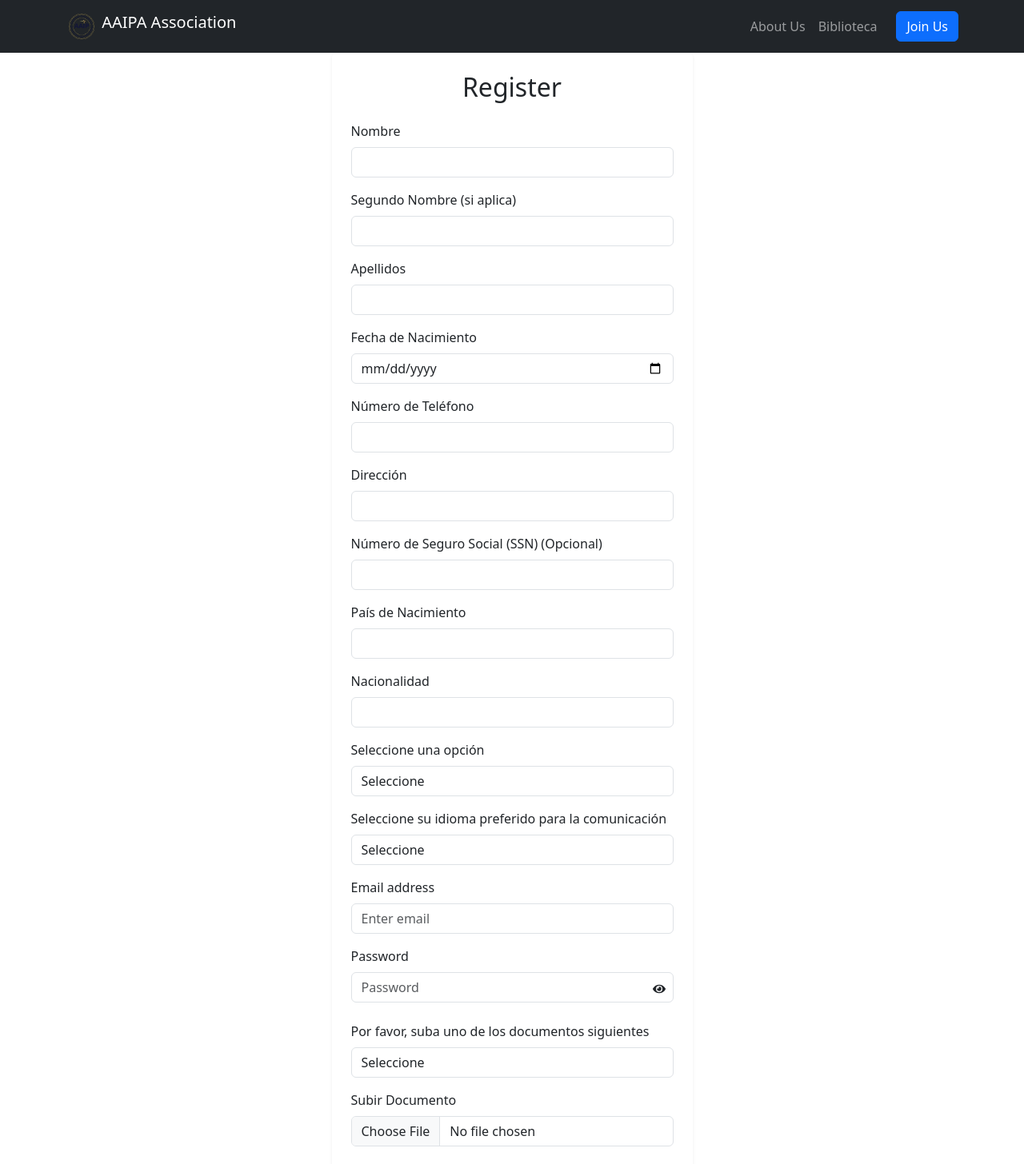
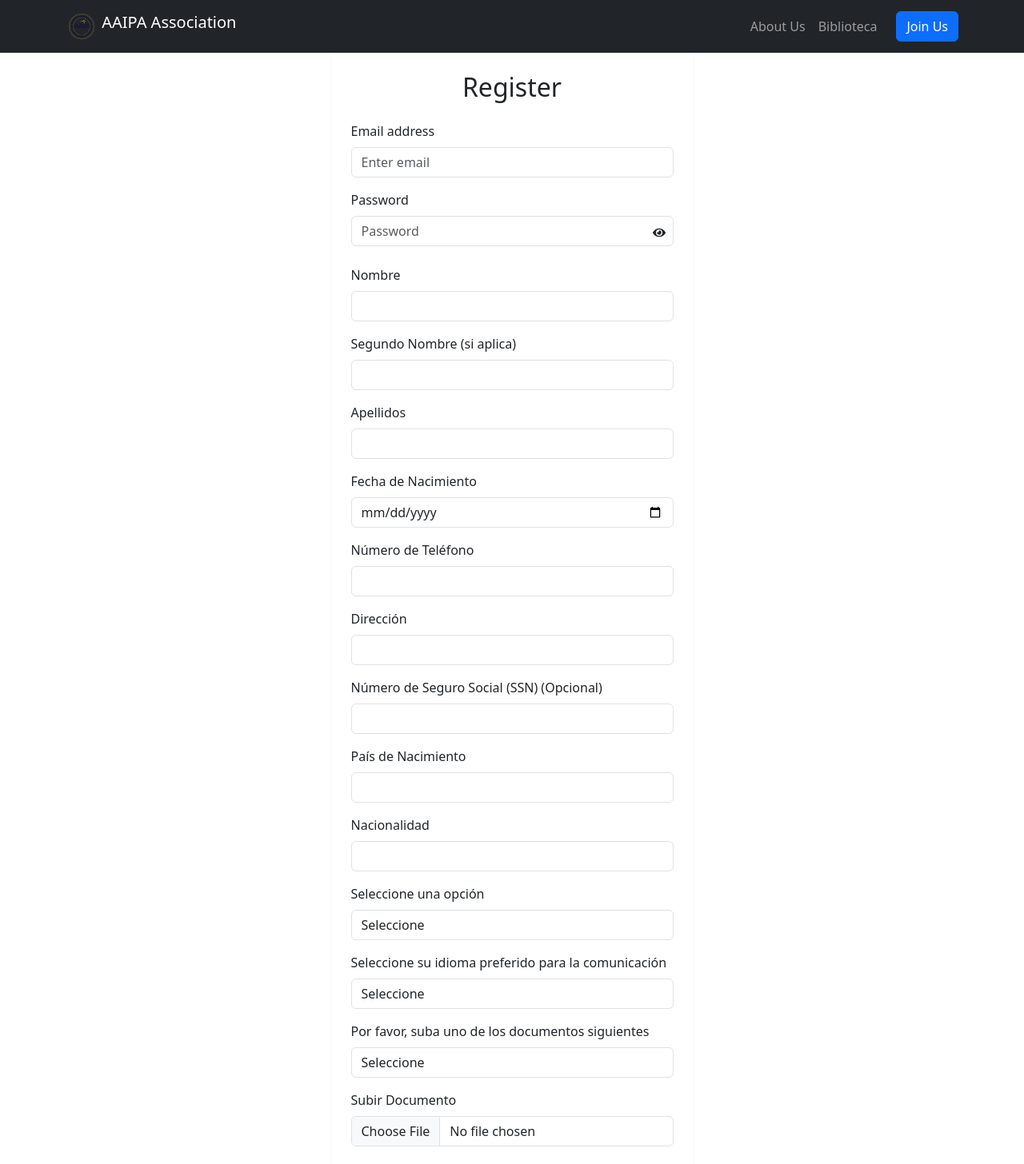
Before and after one commit to developer-lifee/react-app, a React (Vite) app: page /register in a window 1280 px wide. Shown: the top 1456 px of the page at 80% size. Built offline with nearby package versions, Linux system fonts and the light colour scheme; no server answers.

Commit message:
add token validation in Register component to handle email and password fields conditionally; update submission endpoint based on token presence

```diff
--- a/src/pages/register.tsx
+++ b/src/pages/register.tsx
@@ -1,8 +1,15 @@
-import React, { useState } from 'react';
+import React, { useState, useEffect } from 'react';
 import { Form, Button, Container, Row, Col, Alert } from "react-bootstrap";
 import { useNavigate } from 'react-router-dom';
 import axios from 'axios';
 import { FaEye, FaEyeSlash } from 'react-icons/fa'; // Import icons
+import { jwtDecode } from 'jwt-decode';
+
+interface DecodedToken {
+  email: string;
+  firstName?: string;
+  lastName?: string;
+}
 
 axios.defaults.baseURL = 'https://api.icegeneralcontractors.com/api';
 
@@ -26,7 +33,27 @@ const Register = () => {
   });
   const [error, setError] = useState<string | null>(null);
   const [showPassword, setShowPassword] = useState(false); // Add state for password visibility
+  const [isTokenValid, setIsTokenValid] = useState(false);
   const navigate = useNavigate();
+
+  useEffect(() => {
+    const urlParams = new URLSearchParams(window.location.search);
+    const token = urlParams.get('token');
+    if (token) {
+      try {
+        const decoded = jwtDecode<DecodedToken>(token);
+        setFormData((prev) => ({
+          ...prev,
+          email: decoded.email || '',
+          nombre: decoded.firstName || '',
+          apellidos: decoded.lastName || '',
+        }));
+        setIsTokenValid(true);
+      } catch (error) {
+        console.error('Invalid token:', error);
+      }
+    }
+  }, []);
 
   const handleChange = (e: React.ChangeEvent<HTMLInputElement | HTMLSelectElement | HTMLTextAreaElement>) => {
     const { name, value } = e.target;
@@ -46,8 +73,10 @@ const Register = () => {
     setError(null);
 
     const data = new FormData();
-    data.append('email', formData.email);
-    data.append('password', formData.password);
+    if (!isTokenValid) {
+      data.append('email', formData.email);
+      data.append('password', formData.password);
+    }
     // data.append('role', 'user'); // Removed role assignment from frontend
     data.append('firstName', formData.nombre);
     data.append('middleName', formData.segundoNombre);
@@ -67,7 +96,8 @@ const Register = () => {
 
     try {
       // Enviar los datos al backend, incluyendo el archivo
-      const response = await axios.post('/users', data);
+      const endpoint = isTokenValid ? '/users/complete-registration' : '/users';
+      const response = await axios.post(endpoint, data);
 
       const userId = response.data.id;
       navigate(`/?welcome=true&userId=${userId}`);
@@ -86,6 +116,48 @@ const Register = () => {
               <h2 className="text-center mb-4">Register</h2>
               {error && <Alert variant="danger">{error}</Alert>}
               <Form onSubmit={onSubmit}>
+                {!isTokenValid && (
+                  <>
+                    <Form.Group className="mb-3">
+                      <Form.Label>Email address</Form.Label>
+                      <Form.Control
+                        type="email"
+                        placeholder="Enter email"
+                        name="email"
+                        id="email"
+                        value={formData.email}
+                        onChange={handleChange}
+                        required
+                      />
+                    </Form.Group>
+                    <Form.Group className="mb-4">
+                      <Form.Label>Password</Form.Label>
+                      <div style={{ position: 'relative' }}>
+                        <Form.Control
+                          type={showPassword ? 'text' : 'password'} // Toggle input type
+                          placeholder="Password"
+                          name="password"
+                          id="password"
+                          value={formData.password}
+                          onChange={handleChange}
+                          required
+                        />
+                        <span
+                          onClick={togglePasswordVisibility}
+                          style={{
+                            position: 'absolute',
+                            right: '10px',
+                            top: '50%',
+                            transform: 'translateY(-50%)',
+                            cursor: 'pointer',
+                          }}
+                        >
+                          {showPassword ? <FaEyeSlash /> : <FaEye />} {/* Toggle icon */}
+                        </span>
+                      </div>
+                    </Form.Group>
+                  </>
+                )}
                 <Form.Group className="mb-3">
                   <Form.Label>Nombre</Form.Label>
                   <Form.Control type="text" name="nombre" id="nombre" value={formData.nombre} onChange={handleChange} required />
@@ -141,44 +213,6 @@ const Register = () => {
                   </Form.Control>
                 </Form.Group>
                 <Form.Group className="mb-3">
-                  <Form.Label>Email address</Form.Label>
-                  <Form.Control
-                    type="email"
-                    placeholder="Enter email"
-                    name="email"
-                    id="email"
-                    value={formData.email}
-                    onChange={handleChange}
-                    required
-                  />
-                </Form.Group>
-                <Form.Group className="mb-4">
-                  <Form.Label>Password</Form.Label>
-                  <div style={{ position: 'relative' }}>
-                    <Form.Control
-                      type={showPassword ? 'text' : 'password'} // Toggle input type
-                      placeholder="Password"
-                      name="password"
-                      id="password"
-                      value={formData.password}
-                      onChange={handleChange}
-                      required
-                    />
-                    <span
-                      onClick={togglePasswordVisibility}
-                      style={{
-                        position: 'absolute',
-                        right: '10px',
-                        top: '50%',
-                        transform: 'translateY(-50%)',
-                        cursor: 'pointer',
-                      }}
-                    >
-                      {showPassword ? <FaEyeSlash /> : <FaEye />} {/* Toggle icon */}
-                    </span>
-                  </div>
-                </Form.Group>
-                <Form.Group className="mb-3">
                   <Form.Label>Por favor, suba uno de los documentos siguientes</Form.Label>
                   <Form.Control as="select" name="documentoTipo" id="documentoTipo" value={formData.documentoTipo} onChange={handleChange} required>
                     <option value="">Seleccione</option>
@@ -199,7 +233,7 @@ const Register = () => {
                   />
                 </Form.Group>
                 <Button variant="primary" type="submit" className="w-100 mb-3">
-                  Register
+                  {isTokenValid ? 'Complete Registration' : 'Register'}
                 </Button>
               </Form>
             </div>
```
